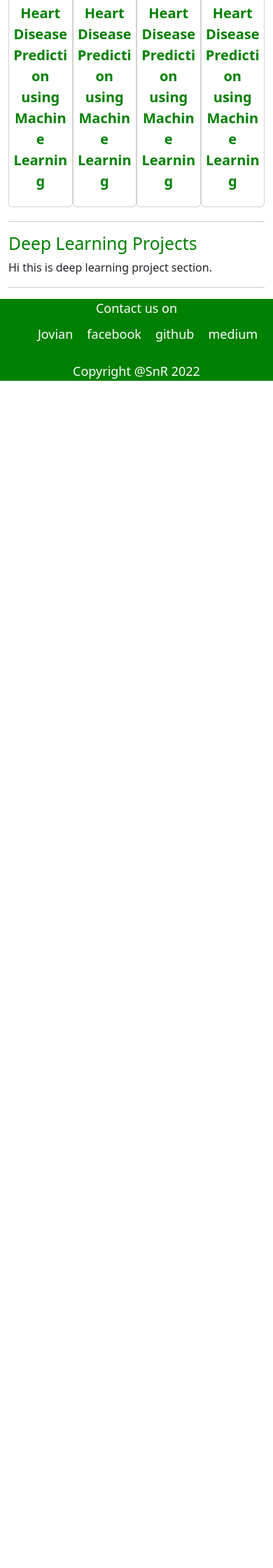
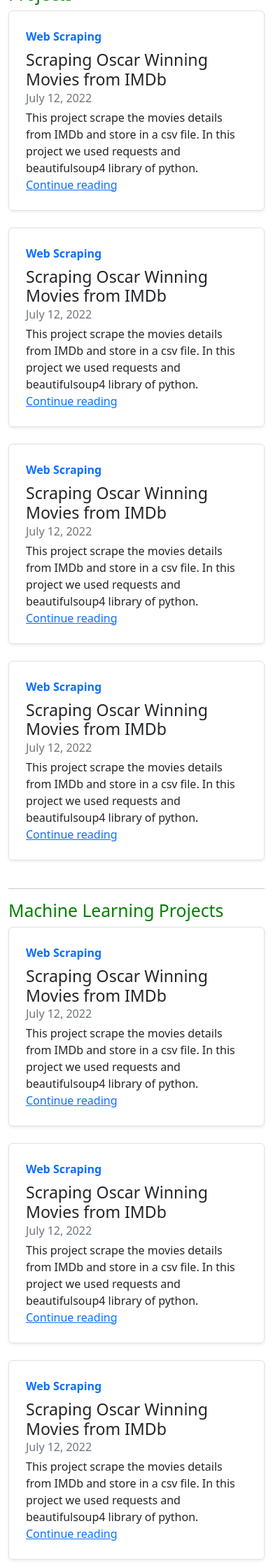
Before and after one commit to 1242sanjay/machine-learning-projects, a Flask app: page /projects in a window 390 px wide; the page is wider, and only the part inside the window is pictured. Shown: the part 1484-3724 px from the top of that part at 70% size. Before the commit the page ends 2028 px from the top of that part, so only its background shows below. Run offline with Flask 2, Linux system fonts and the light colour scheme; parts of the project's set-up code (start-up, migrations or seed data) failed here and were passed over.

```diff
--- a/app.py
+++ b/app.py
@@ -38,8 +38,13 @@ def recommend_book():
   return render_template('recommendation.html',
                          book_title=book_dict['book_title'],
                          book_author=book_dict['book_author'],
-                         book_image=book_dict['book_image'])
+                         book_image=book_dict['book_image'],
+                         book_name=list(popular_df['Book-Title'].values),
+                         author=list(popular_df['Book-Author'].values),
+                         image=list(popular_df['Image-URL-M'].values),
+                         votes=list(popular_df['num_rating'].values),
+                         rating=list(popular_df['avg_rating'].values))
 
 
 if __name__ == '__main__':
-  app.run(host='0.0.0.0', debug=True)
+  app.run(host='0.0.0.0')
--- a/templates/projects.html
+++ b/templates/projects.html
@@ -4,12 +4,23 @@
 
 
 <div class="container">
+
 <h2>Web Scrapping Projects</h2>
-  <div class="cardsection">
+<div class="row mb-2">
   {% for i in range(4) %}
-    <div class="card">
-      <a href="#"><img src="https://w0.peakpx.com/wallpaper/563/1008/HD-wallpaper-priyanka-chopra-actress-indian-celebrity-heroine.jpg" alt="Priyanka Chopra" width="220" height="220">
-      <p>Scraping Oscar winning movies from IMDB</p></a>
+    <div class="col-md-6">
+      <div class="row g-0 border rounded overflow-hidden flex-md-row mb-4 shadow-sm h-md-250 position-relative">
+        <div class="col p-4 d-flex flex-column position-static">
+          <strong class="d-inline-block mb-2 text-primary">Web Scraping</strong>
+          <h3 class="mb-0">Scraping Oscar Winning Movies from IMDb</h3>
+          <div class="mb-1 text-muted">July 12, 2022</div>
+          <p class="card-text mb-auto">This project scrape the movies details from IMDb and store in a csv file. In this project we used requests and beautifulsoup4 library of python.</p>
+          <a href="#" class="stretched-link">Continue reading</a>
+        </div>
+        <div class="col-auto d-none d-lg-block">
+          <img src="https://w0.peakpx.com/wallpaper/563/1008/HD-wallpaper-priyanka-chopra-actress-indian-celebrity-heroine.jpg" alt="Priyanka Chopra" width="220" height="300">
+        </div>
+      </div>
     </div>
   {% endfor %}
   </div>
@@ -18,11 +29,21 @@
 
 
   <h2>Exploratory Data Analysis Projects</h2>
-  <div class="cardsection">
+  <div class="row mb-2">
   {% for i in range(4) %}
-    <div class="card">
-      <a href="#"><img src="https://w0.peakpx.com/wallpaper/563/1008/HD-wallpaper-priyanka-chopra-actress-indian-celebrity-heroine.jpg" alt="Priyanka Chopra" width="220" height="220">
-      <p>EDA of Indian Cities House Pricing Datasets</p></a>
+    <div class="col-md-6">
+      <div class="row g-0 border rounded overflow-hidden flex-md-row mb-4 shadow-sm h-md-250 position-relative">
+        <div class="col p-4 d-flex flex-column position-static">
+          <strong class="d-inline-block mb-2 text-primary">Web Scraping</strong>
+          <h3 class="mb-0">Scraping Oscar Winning Movies from IMDb</h3>
+          <div class="mb-1 text-muted">July 12, 2022</div>
+          <p class="card-text mb-auto">This project scrape the movies details from IMDb and store in a csv file. In this project we used requests and beautifulsoup4 library of python.</p>
+          <a href="#" class="stretched-link">Continue reading</a>
+        </div>
+        <div class="col-auto d-none d-lg-block">
+          <img src="https://w0.peakpx.com/wallpaper/563/1008/HD-wallpaper-priyanka-chopra-actress-indian-celebrity-heroine.jpg" alt="Priyanka Chopra" width="220" height="300">
+        </div>
+      </div>
     </div>
   {% endfor %}
   </div>
@@ -31,11 +52,21 @@
 
 
   <h2>Machine Learning Projects</h2>
-  <div class="cardsection">
+  <div class="row mb-2">
   {% for i in range(4) %}
-    <div class="card">
-      <a href="#"><img src="https://w0.peakpx.com/wallpaper/563/1008/HD-wallpaper-priyanka-chopra-actress-indian-celebrity-heroine.jpg" alt="Priyanka Chopra" width="220" height="220">
-      <p>Heart Disease Prediction using Machine Learning</p></a>
+    <div class="col-md-6">
+      <div class="row g-0 border rounded overflow-hidden flex-md-row mb-4 shadow-sm h-md-250 position-relative">
+        <div class="col p-4 d-flex flex-column position-static">
+          <strong class="d-inline-block mb-2 text-primary">Web Scraping</strong>
+          <h3 class="mb-0">Scraping Oscar Winning Movies from IMDb</h3>
+          <div class="mb-1 text-muted">July 12, 2022</div>
+          <p class="card-text mb-auto">This project scrape the movies details from IMDb and store in a csv file. In this project we used requests and beautifulsoup4 library of python.</p>
+          <a href="#" class="stretched-link">Continue reading</a>
+        </div>
+        <div class="col-auto d-none d-lg-block">
+          <img src="https://w0.peakpx.com/wallpaper/563/1008/HD-wallpaper-priyanka-chopra-actress-indian-celebrity-heroine.jpg" alt="Priyanka Chopra" width="220" height="300">
+        </div>
+      </div>
     </div>
   {% endfor %}
   </div>
@@ -44,8 +75,23 @@
 
 
   <h2>Deep Learning Projects</h2>
-  <div>
-    Hi this is deep learning project section.
+  <div class="row mb-2">
+  {% for i in range(4) %}
+    <div class="col-md-6">
+      <div class="row g-0 border rounded overflow-hidden flex-md-row mb-4 shadow-sm h-md-250 position-relative">
+        <div class="col p-4 d-flex flex-column position-static">
+          <strong class="d-inline-block mb-2 text-primary">Web Scraping</strong>
+          <h3 class="mb-0">Scraping Oscar Winning Movies from IMDb</h3>
+          <div class="mb-1 text-muted">July 12, 2022</div>
+          <p class="card-text mb-auto">This project scrape the movies details from IMDb and store in a csv file. In this project we used requests and beautifulsoup4 library of python.</p>
+          <a href="#" class="stretched-link">Continue reading</a>
+        </div>
+        <div class="col-auto d-none d-lg-block">
+          <img src="https://w0.peakpx.com/wallpaper/563/1008/HD-wallpaper-priyanka-chopra-actress-indian-celebrity-heroine.jpg" alt="Priyanka Chopra" width="220" height="300">
+        </div>
+      </div>
+    </div>
+  {% endfor %}
   </div>
   <hr>
 </div>
--- a/templates/recommendation.html
+++ b/templates/recommendation.html
@@ -18,7 +18,7 @@
            <img src="{{image[i]}}" width="300" height="325">
             <div class="card-body">
               <b class="card-text">{{book_name[i]}}</b>
-              <p class="card-text">{{author[i]}}</p>
+              <p class="card-text">Written by- {{author[i]}}</p>
               <div class="d-flex justify-content-between align-items-center">
                 <div class="btn-group">
                   <button type="button" class="btn btn-sm btn-outline-secondary">{{ "%0.1f" | format(rating[i] | float) }} ⭐</button>
```
Also changed, not shown: static/recommend.css (+13 -1 lines), templates/recommend.html (+9 -6 lines). Lines whose indentation alone changed are shown as unchanged.
